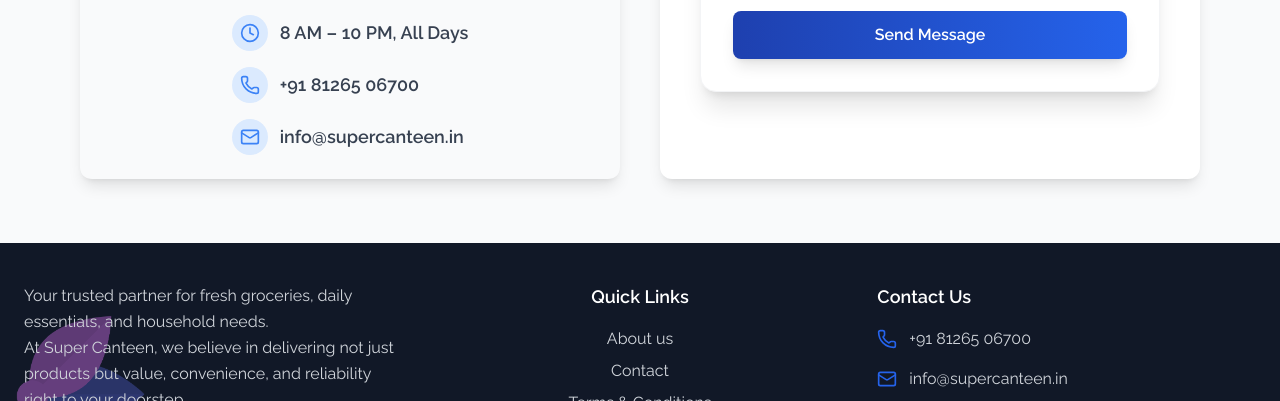
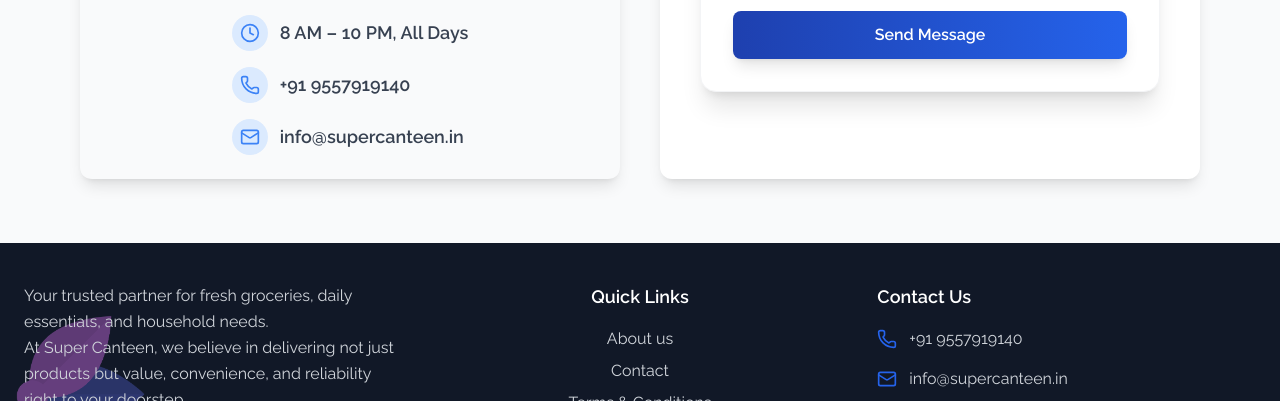
Before and after one commit to Mayank-Webseeder/super-canteen-landing-page, a Next.js app: page /contact in a window 1280 px wide. Shown: the part 719-1120 px from the top of the page. Built offline with nearby package versions, Linux system fonts and the light colour scheme.

Commit message:
Updated contact info

```diff
--- a/src/Components/Footer.jsx
+++ b/src/Components/Footer.jsx
@@ -40,10 +40,10 @@
                 className="text-gray-300 hover:text-white transition-colors duration-200">
                 <Instagram size={32} />
               </a>
-              <button className="bg-gray-600 hover:bg-gray-700 text-white px-3 py-2 rounded-lg text-base font-medium transition-transform transform flex items-center gap-2">
+              <Link href="https://play.google.com/store/apps/details?id=com.supercanteen" target='_blank' className="bg-gray-600 hover:bg-gray-700 text-white px-3 py-2 rounded-lg text-base font-medium transition-transform transform flex items-center gap-2">
                 <Image src="/playstore.png" alt="Play Store" width={20} height={20} />
                 Get App
-              </button>
+              </Link>
             </div>
           </div>
 
@@ -66,7 +66,7 @@
 
               <div className="flex items-start md:items-center justify-center md:justify-start gap-2 md:gap-3">
                 <Phone className="h-5 w-5 text-blue-600 flex-shrink-0" />
-                <span>+91 81265 06700</span>
+                <span>+91 9557919140</span>
               </div>
 
               <div className="flex items-start md:items-center justify-center md:justify-start gap-2 md:gap-3 break-words">
--- a/src/Components/GetInTouch.jsx
+++ b/src/Components/GetInTouch.jsx
@@ -25,7 +25,7 @@
               <div className="bg-blue-100 p-2 rounded-full text-blue-800">
                 <Phone />
               </div>
-              <span className="text-gray-700 font-medium">+91 81265 06700</span>
+              <span className="text-gray-700 font-medium">+91 9557919140</span>
             </div>
 
             <div className="flex items-center gap-4 p-4 bg-white rounded-lg shadow hover:scale-105 transition-transform">
--- a/src/Components/Hero.jsx
+++ b/src/Components/Hero.jsx
@@ -54,15 +54,15 @@
           </p>
 
           <div ref={buttonsRef} className="flex flex-col sm:flex-row gap-4 mb-8">
-            <Link href="/contact">
+            {/* <Link href="/contact">
               <button className="bg-gradient-to-r from-blue-500 to-blue-800 hover:from-blue-600 hover:to-blue-900 text-white px-6 py-3 rounded-lg text-base font-semibold flex items-center gap-2 shadow-lg hover:scale-105 transition">
                 <MessageSquare className="w-5 h-5" />
                 Start Conversation
               </button>
-            </Link>
+            </Link> */}
 
             <a
-              href="https://play.google.com/store/apps/details?id=com.supercanteen.app"
+              href="https://play.google.com/store/apps/details?id=com.supercanteen"
               target="_blank"
               rel="noopener noreferrer"
             >
--- a/src/Components/Testimonials.jsx
+++ b/src/Components/Testimonials.jsx
@@ -61,7 +61,7 @@
         {/* Heading */}
         <div className="text-center mb-12">
           <h2 className="text-4xl font-bold text-blue-800 mb-2">What Customers Say About Us</h2>
-           <div style={{ width: '500px' }} className="h-1 bg-black mx-auto mb-10"></div>
+          <div style={{ width: '500px' }} className="h-1 bg-black mx-auto mb-10"></div>
           <p className="text-gray-600 text-lg">
             Join thousands who love the Super Canteen experience — here’s what they’re saying!
           </p>
@@ -111,7 +111,7 @@
                 </button>
               </Link>
               <a
-                href="https://play.google.com/store/apps/details?id=com.supercanteen.app"
+                href="https://play.google.com/store/apps/details?id=com.supercanteen"
                 target="_blank"
                 rel="noopener noreferrer"
               >
--- a/src/app/contact/page.jsx
+++ b/src/app/contact/page.jsx
@@ -68,7 +68,7 @@
                   <span className="bg-blue-100 p-2 rounded-full">
                     <Phone className="text-blue-500 w-5 h-5" />
                   </span>
-                  +91 81265 06700
+                  +91 9557919140
                 </p>
 
                 <p className="flex items-center gap-3 font-semibold hover:text-blue-600 transition">
```
